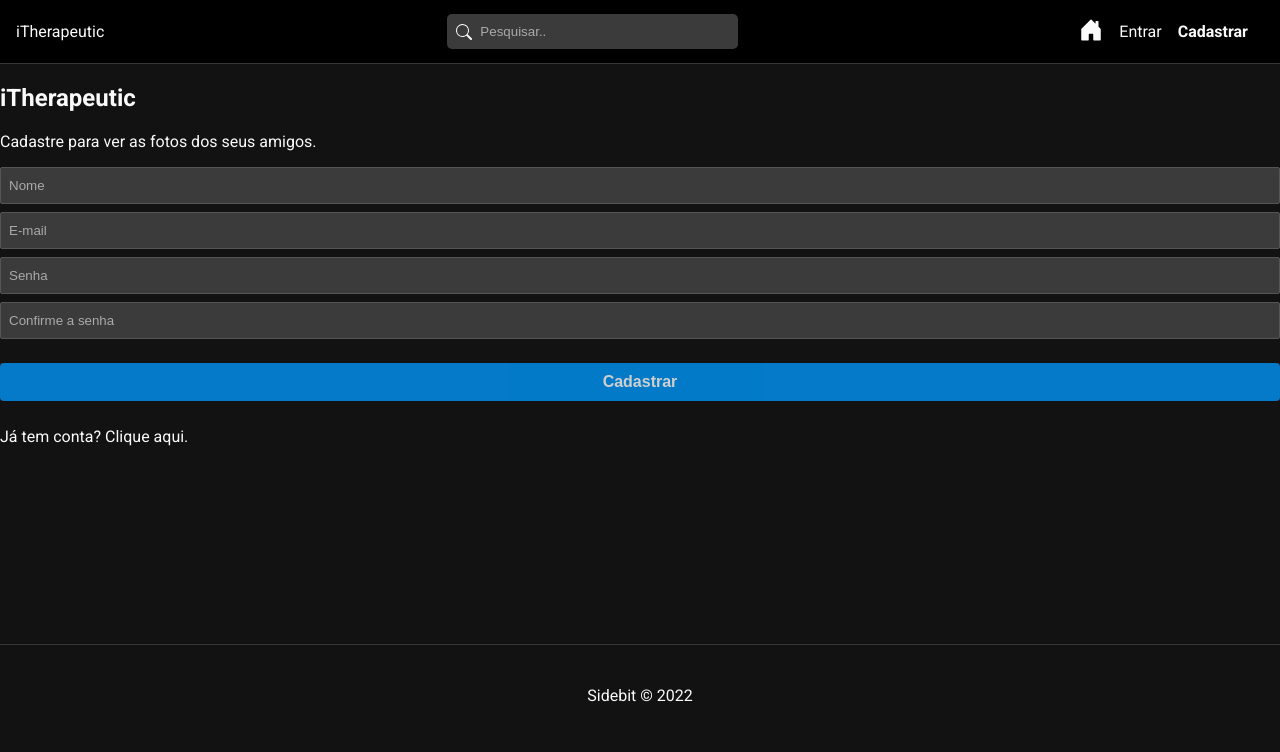
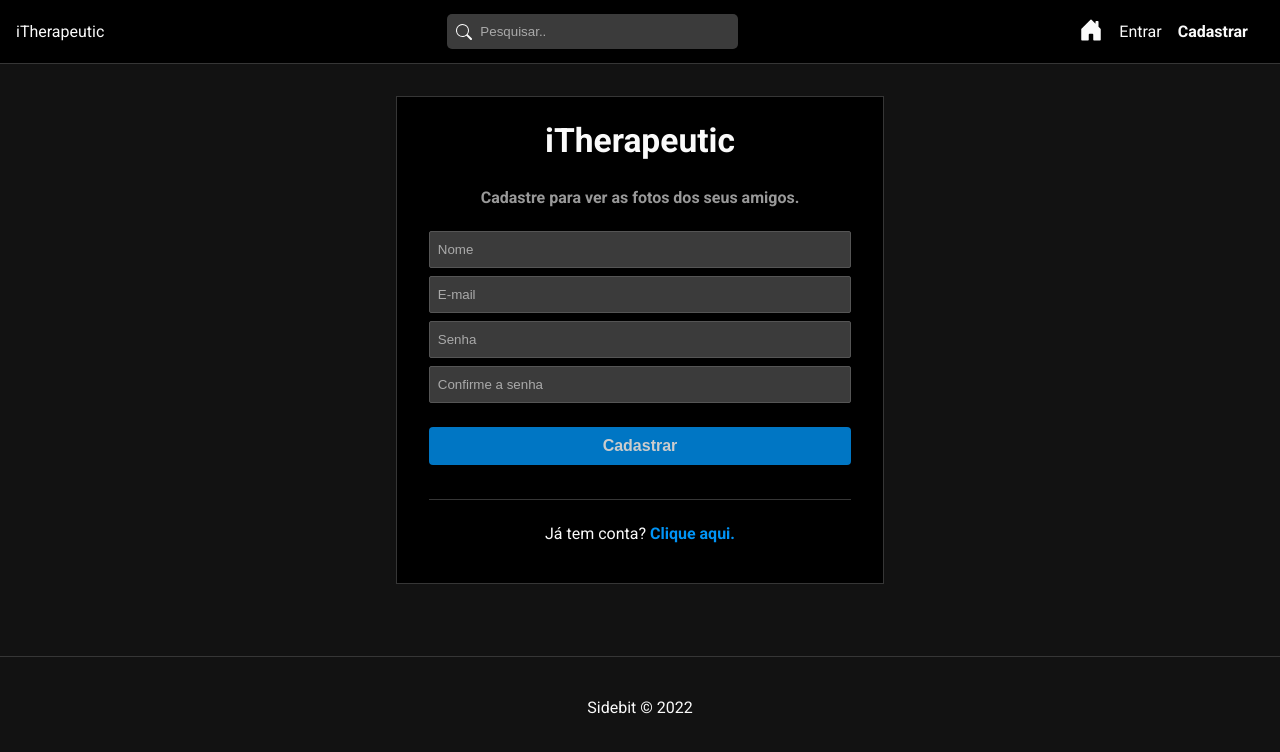
Before and after one commit to sidebit-dev/itherapeutic, a React (Create React App) app in the folder frontend/: page /register in a window 1280 px wide. Shown: the top 752 px of the page. Built offline with nearby package versions, Linux system fonts and the light colour scheme; the HTML template or start-up script is replaced by a standard one.

Commit message:
CSS do form de autenticacao

```diff
--- a/frontend/src/pages/Auth/Auth.css
+++ b/frontend/src/pages/Auth/Auth.css
@@ -0,0 +1,39 @@
+#login,
+#register {
+    border: 1px solid #363636;
+    background-color: #000;
+    padding: 1.5em 2em;
+    max-width: 33%;
+    margin: 2em auto;
+}
+
+#login h2,
+#register h2 {
+    text-align: center;
+    font-size: 2.1em;
+    margin-top: 0;
+}
+
+.subtitle {
+   font-weight: bold;
+   color: #999;
+   margin-bottom: 1.5em;
+}
+
+#login form,
+#register form {
+    padding-bottom: 1.5em;
+    margin-bottom: 1.5em;
+    border-bottom: 1px solid #363636;
+}
+
+#login p,
+#register p {
+   text-align: center;
+}
+
+#login p a,
+#register p a {
+    font-weight: bold;
+    color: #0094f6;
+}
--- a/frontend/src/pages/Auth/Register.js
+++ b/frontend/src/pages/Auth/Register.js
@@ -13,7 +13,7 @@
   };
 
   return (
-    <div>
+    <div id="register">
       <h2>iTherapeutic</h2>
       <p className="subtitle">Cadastre para ver as fotos dos seus amigos.</p>
       <form onSubmit={handleSubmit}>
```
